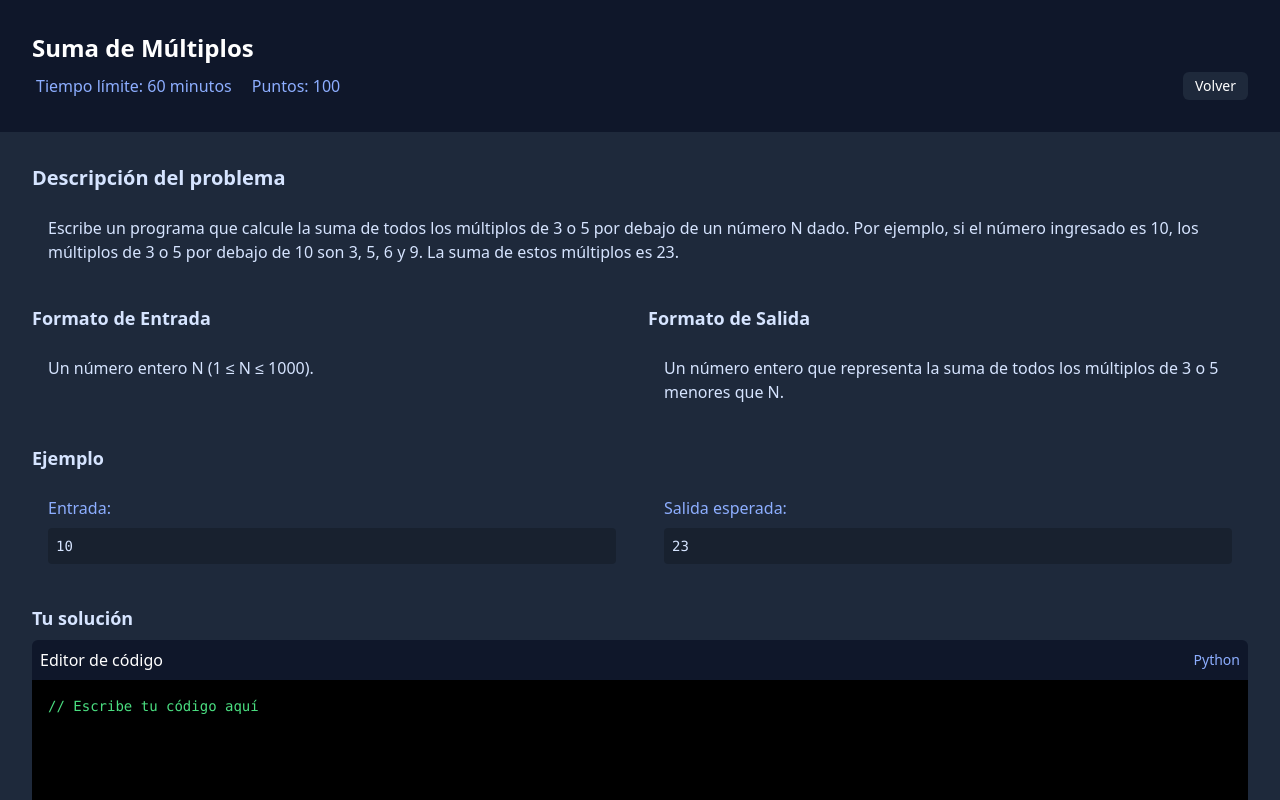
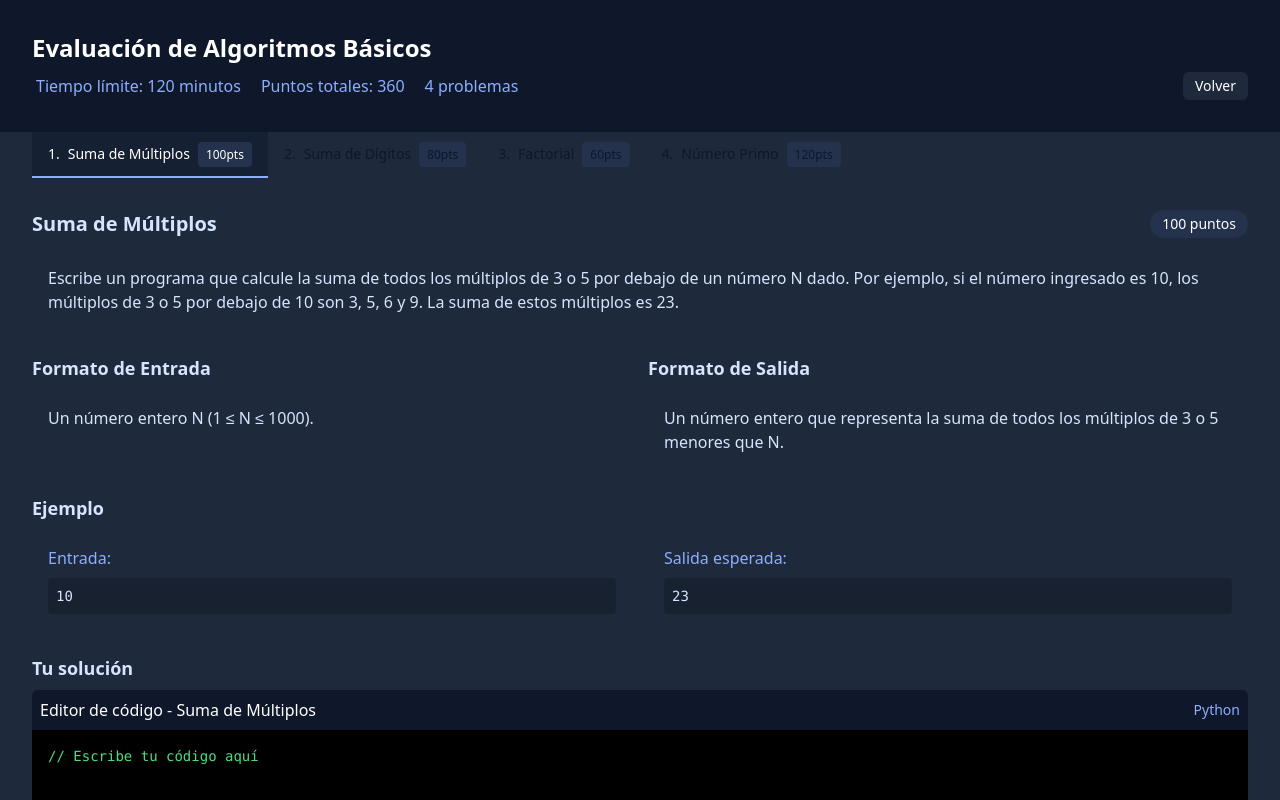
Before and after one commit to mita08mm/Py-Educa, a React (Vite) app in the folder frontend/: page /evaluation-example in a window 1280 px wide. Shown: the top 800 px of the page. Built offline with nearby package versions, Linux system fonts and the light colour scheme.

Commit message:
feat: Add various problems to the Evaluation Page

```diff
--- a/frontend/src/modules/courses/pages/EvaluationExample.tsx
+++ b/frontend/src/modules/courses/pages/EvaluationExample.tsx
@@ -1,9 +1,13 @@
 import { useState } from 'react';
 
-// Datos de ejemplo estáticos
+// Datos de ejemplo estáticos - ahora con múltiples problemas
 const evaluacionEjemplo = {
   id: 1,
-  titulo: "Suma de Múltiplos",
+  titulo: "Evaluación de Algoritmos Básicos",
+  problemas: [
+    {
+      id: 1,
+      nombre: "Suma de Múltiplos",
       descripcion: "Escribe un programa que calcule la suma de todos los múltiplos de 3 o 5 por debajo de un número N dado. Por ejemplo, si el número ingresado es 10, los múltiplos de 3 o 5 por debajo de 10 son 3, 5, 6 y 9. La suma de estos múltiplos es 23.",
       formato_entrada: "Un número entero N (1 ≤ N ≤ 1000).",
       formato_salida: "Un número entero que representa la suma de todos los múltiplos de 3 o 5 menores que N.",
@@ -11,14 +15,67 @@ const evaluacionEjemplo = {
         entrada: "10",
         salida: "23"
       },
-  tiempo_limite: 60,
       puntos: 100
+    },
+    {
+      id: 2,
+      nombre: "Suma de Dígitos",
+      descripcion: "Dado un número entero positivo, calcula la suma de todos sus dígitos. Por ejemplo, para el número 1234, la suma de sus dígitos sería 1 + 2 + 3 + 4 = 10.",
+      formato_entrada: "Un número entero positivo N (1 ≤ N ≤ 10^9).",
+      formato_salida: "Un número entero que representa la suma de los dígitos de N.",
+      ejemplo: {
+        entrada: "1234",
+        salida: "10"
+      },
+      puntos: 80
+    },
+    {
+      id: 3,
+      nombre: "Factorial",
+      descripcion: "Calcula el factorial de un número entero no negativo N. El factorial de N (denotado como N!) es el producto de todos los números enteros positivos menores o iguales a N. Por definición, 0! = 1.",
+      formato_entrada: "Un número entero no negativo N (0 ≤ N ≤ 20).",
+      formato_salida: "Un número entero que representa el factorial de N.",
+      ejemplo: {
+        entrada: "5",
+        salida: "120"
+      },
+      puntos: 60
+    },
+    {
+      id: 4,
+      nombre: "Número Primo",
+      descripcion: "Determina si un número entero positivo es primo. Un número primo es aquel que solo es divisible por 1 y por sí mismo. El número 1 no se considera primo.",
+      formato_entrada: "Un número entero positivo N (1 ≤ N ≤ 10^6).",
+      formato_salida: "Imprime 'SI' si el número es primo, 'NO' en caso contrario.",
+      ejemplo: {
+        entrada: "7",
+        salida: "SI"
+      },
+      puntos: 120
+    }
+  ],
+  tiempo_limite: 120
 };
 
 export const EvaluationExample = () => {
-  const [codigo, setCodigo] = useState('// Escribe tu código aquí');
+  const [pestanaActiva, setPestanaActiva] = useState(0);
+  const [codigos, setCodigos] = useState(
+    evaluacionEjemplo.problemas.reduce((acc, problema) => {
+      acc[problema.id] = '// Escribe tu código aquí';
+      return acc;
+    }, {})
+  );
   const [ejecutando, setEjecutando] = useState(false);
   const [resultado, setResultado] = useState(null);
+
+  const problemaActual = evaluacionEjemplo.problemas[pestanaActiva];
+
+  const handleCambiarCodigo = (codigo) => {
+    setCodigos(prev => ({
+      ...prev,
+      [problemaActual.id]: codigo
+    }));
+  };
 
   const handleEjecutar = () => {
     setEjecutando(true);
@@ -28,14 +85,14 @@ export const EvaluationExample = () => {
     setTimeout(() => {
       setResultado({
         status: 'success',
-        output: 'Resultado de la ejecución:\n15\n20\n25'
+        output: `Resultado de la ejecución para ${problemaActual.nombre}:\n${problemaActual.ejemplo.salida}`
       });
       setEjecutando(false);
     }, 1500);
   };
 
   const handleEnviar = () => {
-    if (!confirm('¿Estás seguro de enviar tu solución? Una vez enviada, no podrás modificarla.')) {
+    if (!confirm(`¿Estás seguro de enviar tu solución para "${problemaActual.nombre}"? Una vez enviada, no podrás modificarla.`)) {
       return;
     }
 
@@ -43,10 +100,12 @@ export const EvaluationExample = () => {
 
     // Simulamos el envío de la solución con un timeout
     setTimeout(() => {
-      alert('¡Tu solución ha sido enviada con éxito!');
+      alert(`¡Tu solución para "${problemaActual.nombre}" ha sido enviada con éxito!`);
       setEjecutando(false);
     }, 2000);
   };
+
+  const totalPuntos = evaluacionEjemplo.problemas.reduce((sum, problema) => sum + problema.puntos, 0);
 
   return (
     <div className="min-h-screen w-full bg-surface">
@@ -60,7 +119,10 @@ export const EvaluationExample = () => {
                 <i className="fas fa-clock mr-1"></i> Tiempo límite: {evaluacionEjemplo.tiempo_limite} minutos
               </span>
               <span className="text-brand-300 text-sm sm:text-base">
-                <i className="fas fa-star mr-1"></i> Puntos: {evaluacionEjemplo.puntos}
+                <i className="fas fa-star mr-1"></i> Puntos totales: {totalPuntos}
+              </span>
+              <span className="text-brand-300 text-sm sm:text-base">
+                <i className="fas fa-tasks mr-1"></i> {evaluacionEjemplo.problemas.length} problemas
               </span>
             </div>
             <div className="flex space-x-2">
@@ -74,13 +136,46 @@ export const EvaluationExample = () => {
           </div>
         </div>
 
-        {/* Contenido de la evaluación */}
+        {/* Pestañas de problemas */}
+        <div className="bg-brand-700 px-4 sm:px-6 lg:px-8">
+          <div className="flex overflow-x-auto scrollbar-hide">
+            {evaluacionEjemplo.problemas.map((problema, index) => (
+              <button
+                key={problema.id}
+                onClick={() => {
+                  setPestanaActiva(index);
+                  setResultado(null);
+                }}
+                className={`flex-shrink-0 px-4 py-3 text-sm font-medium border-b-2 transition-colors whitespace-nowrap ${
+                  pestanaActiva === index
+                    ? 'text-white border-brand-300 bg-brand-600'
+                    : 'text-brand-200 border-transparent hover:text-white hover:border-brand-400'
+                }`}
+              >
+                <span className="mr-2">{index + 1}.</span>
+                {problema.nombre}
+                <span className="ml-2 text-xs bg-brand-500 px-2 py-1 rounded">
+                  {problema.puntos}pts
+                </span>
+              </button>
+            ))}
+          </div>
+        </div>
+
+        {/* Contenido del problema actual */}
         <div className="p-4 sm:p-6 lg:p-8">
           {/* Descripción */}
           <div className="mb-6">
-            <h2 className="text-lg sm:text-xl font-semibold text-brand-100 mb-2">Descripción del problema</h2>
+            <div className="flex items-center justify-between mb-3">
+              <h2 className="text-lg sm:text-xl font-semibold text-brand-100">
+                {problemaActual.nombre}
+              </h2>
+              <span className="bg-brand-500 text-white px-3 py-1 rounded-full text-sm font-medium">
+                {problemaActual.puntos} puntos
+              </span>
+            </div>
             <div className="bg-surface-2 p-4 rounded-md text-brand-100">
-              <p>{evaluacionEjemplo.descripcion}</p>
+              <p>{problemaActual.descripcion}</p>
             </div>
           </div>
 
@@ -89,18 +184,18 @@ export const EvaluationExample = () => {
             <div>
               <h3 className="text-base sm:text-lg font-semibold text-brand-100 mb-2">Formato de Entrada</h3>
               <div className="bg-surface-2 p-4 rounded-md text-brand-100">
-                <p>{evaluacionEjemplo.formato_entrada}</p>
+                <p>{problemaActual.formato_entrada}</p>
               </div>
             </div>
             <div>
               <h3 className="text-base sm:text-lg font-semibold text-brand-100 mb-2">Formato de Salida</h3>
               <div className="bg-surface-2 p-4 rounded-md text-brand-100">
-                <p>{evaluacionEjemplo.formato_salida}</p>
+                <p>{problemaActual.formato_salida}</p>
               </div>
             </div>
           </div>
 
-          {/* Ejemplo único */}
+          {/* Ejemplo */}
           <div className="mb-6">
             <h3 className="text-base sm:text-lg font-semibold text-brand-100 mb-2">Ejemplo</h3>
 
@@ -108,13 +203,13 @@ export const EvaluationExample = () => {
               <div className="bg-surface-2 p-4 rounded-md">
                 <h4 className="text-brand-300 mb-2">Entrada:</h4>
                 <pre className="bg-black bg-opacity-20 p-2 rounded text-brand-100 font-mono text-sm overflow-x-auto">
-                  {evaluacionEjemplo.ejemplo.entrada}
+                  {problemaActual.ejemplo.entrada}
                 </pre>
               </div>
               <div className="bg-surface-2 p-4 rounded-md">
                 <h4 className="text-brand-300 mb-2">Salida esperada:</h4>
                 <pre className="bg-black bg-opacity-20 p-2 rounded text-brand-100 font-mono text-sm overflow-x-auto">
-                  {evaluacionEjemplo.ejemplo.salida}
+                  {problemaActual.ejemplo.salida}
                 </pre>
               </div>
             </div>
@@ -125,13 +220,14 @@ export const EvaluationExample = () => {
             <h3 className="text-base sm:text-lg font-semibold text-brand-100 mb-2">Tu solución</h3>
             <div className="bg-surface-2 rounded-md overflow-hidden">
               <div className="bg-brand-800 p-2 flex justify-between items-center">
-                <span className="text-white">Editor de código</span>
+                <span className="text-white">Editor de código - {problemaActual.nombre}</span>
                 <span className="text-brand-300 text-sm">Python</span>
               </div>
               <textarea
-                value={codigo}
-                onChange={(e) => setCodigo(e.target.value)}
+                value={codigos[problemaActual.id] || ''}
+                onChange={(e) => handleCambiarCodigo(e.target.value)}
                 className="w-full h-48 sm:h-64 p-4 bg-black text-green-400 font-mono text-sm focus:outline-none resize-none"
+                placeholder={`// Escribe tu solución para ${problemaActual.nombre} aquí...`}
               />
             </div>
           </div>
@@ -173,6 +269,8 @@ export const EvaluationExample = () => {
             </button>
           </div>
 
+
+
           {/* Resultado de la ejecución */}
           {resultado && (
             <div className={`mt-6 p-4 rounded-md ${
```
Lines whose indentation alone changed are shown as unchanged.
